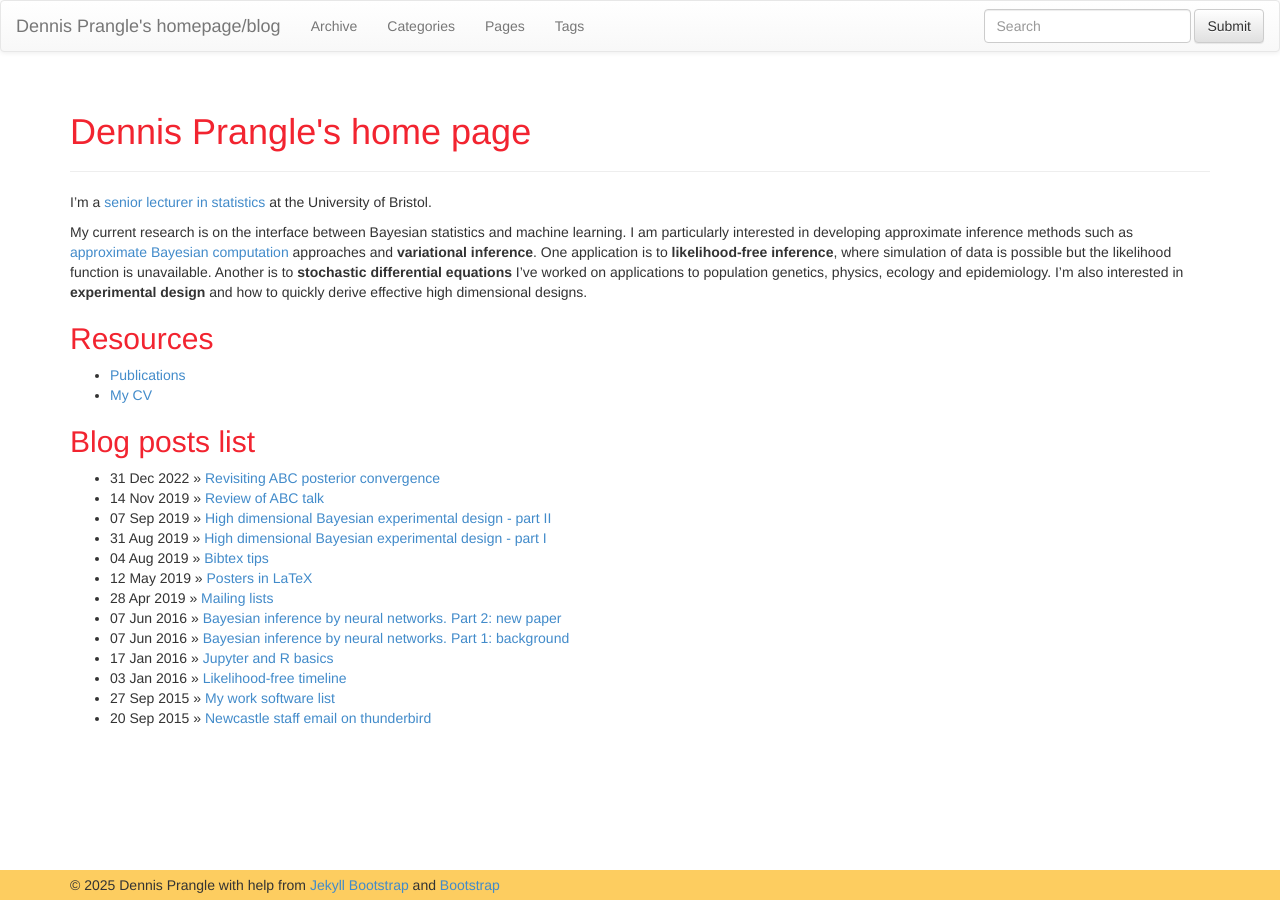
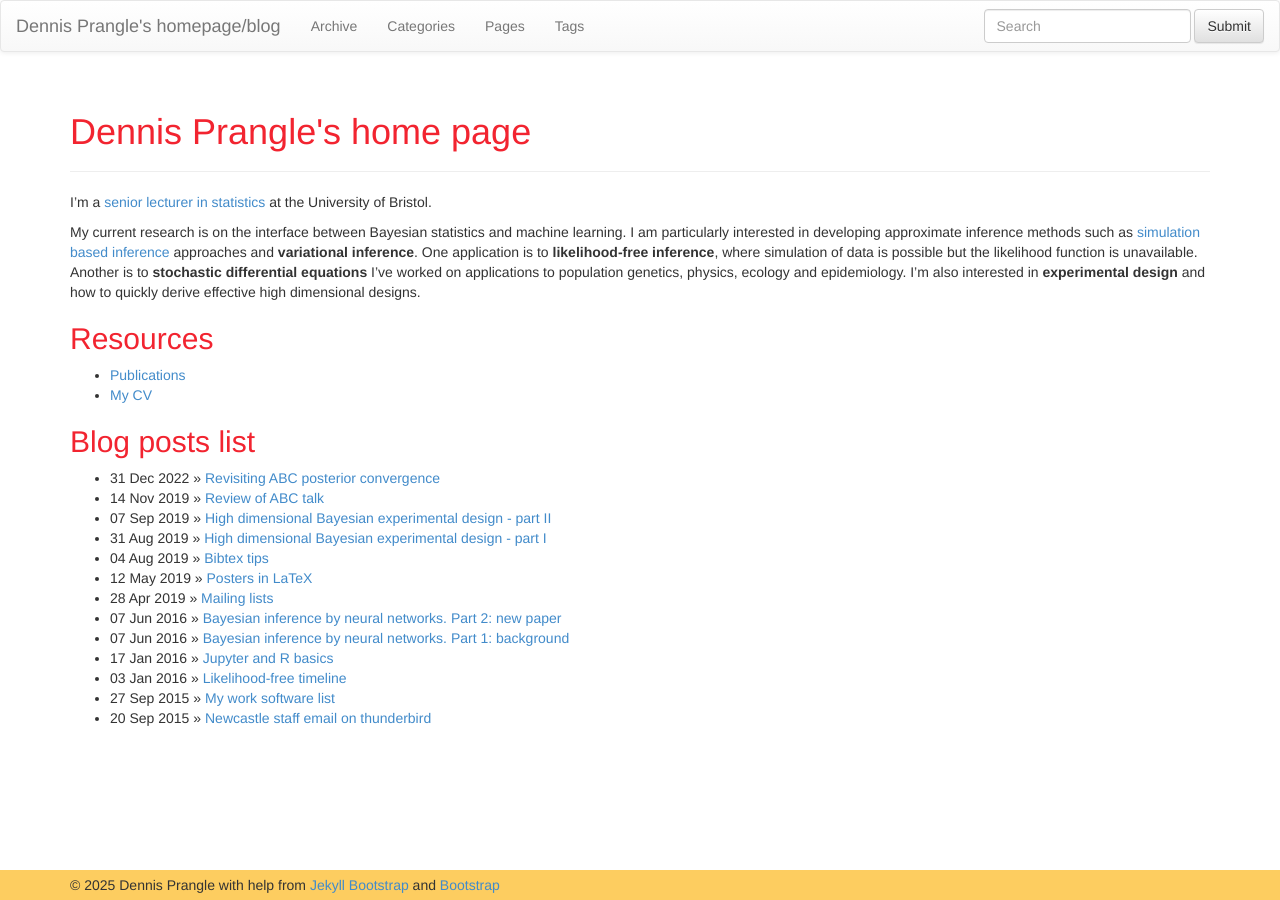
Before and after one commit to dennisprangle/dennisprangle.github.io, a Jekyll site: the page built from index.md, in a window 1280 px wide. Built offline with Jekyll 4.4.1, drawn with Linux system fonts in a browser that asks for light colours; nearby versions of some CDN libraries.

Commit message:
Update interests: ABC->SBI

```diff
--- a/index.md
+++ b/index.md
@@ -7,7 +7,7 @@ title: Dennis Prangle's home page
 I'm a [senior lecturer in statistics](http://www.bristolmathsresearch.org/members-of-the-institute-for-statistical-science) at the University of Bristol.
 
 My current research is on the interface between Bayesian statistics and machine learning.
-I am particularly interested in developing approximate inference methods such as [approximate Bayesian computation](https://en.wikipedia.org/wiki/Approximate_Bayesian_computation) approaches and **variational inference**.
+I am particularly interested in developing approximate inference methods such as [simulation based inference](https://simulation-based-inference.org/) approaches and **variational inference**.
 One application is to **likelihood-free inference**, where simulation of data is possible but the likelihood function is unavailable.
 Another is to **stochastic differential equations**
 I've worked on applications to population genetics, physics, ecology and epidemiology.
```
